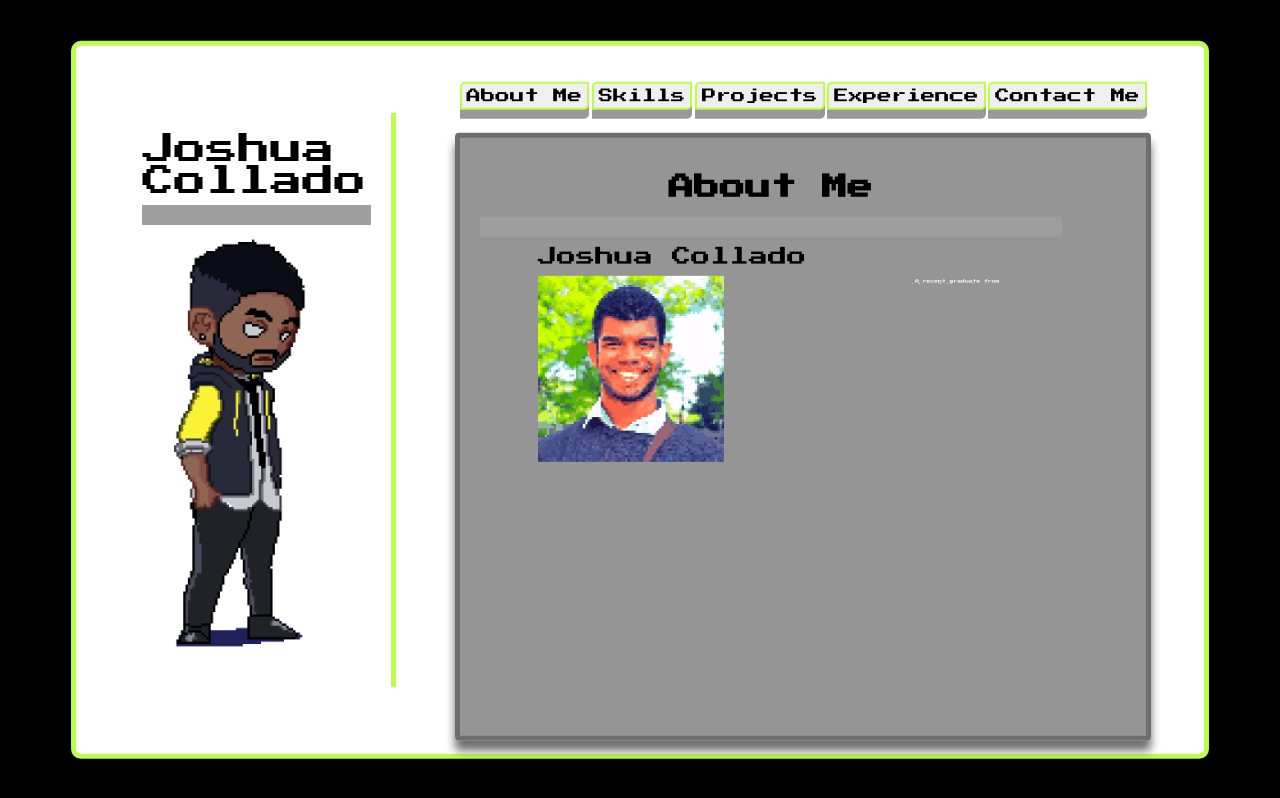
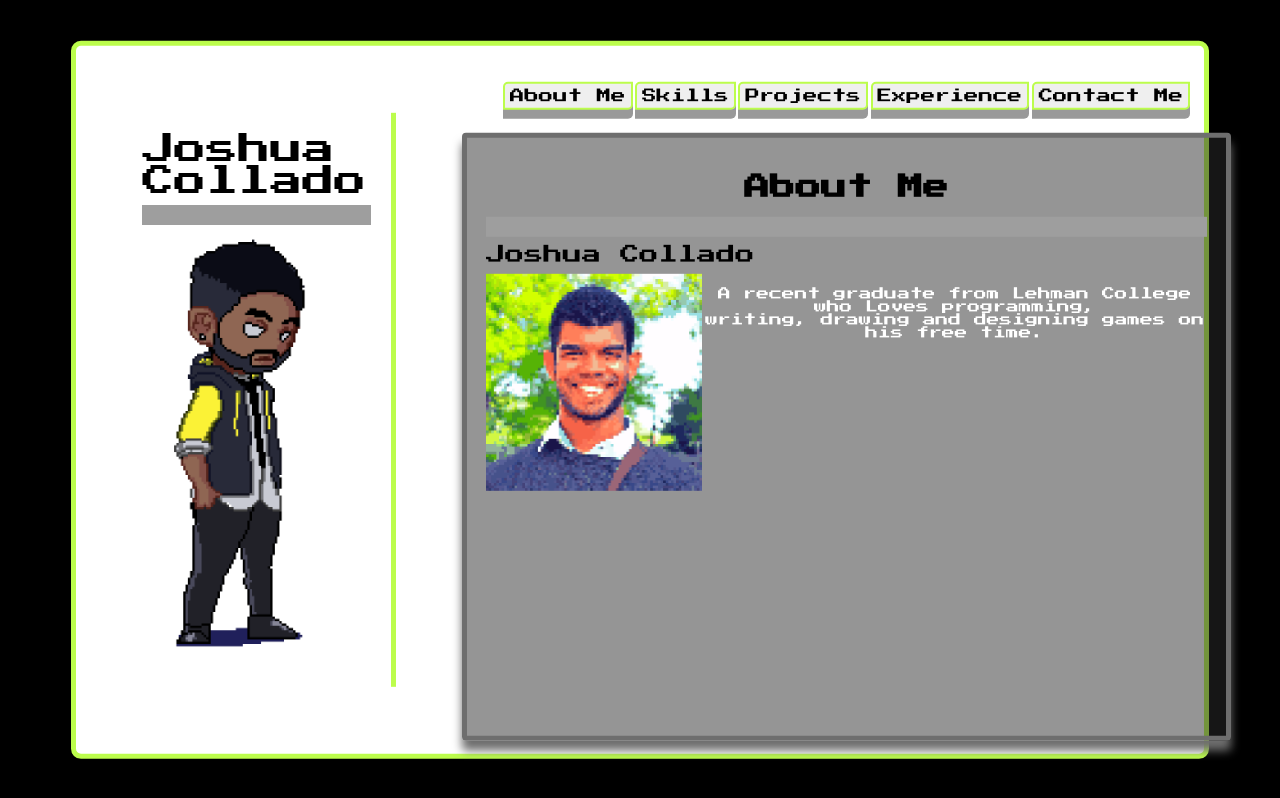
Before and after one commit to jocoso/portfolio-websitev.2, a React (Create React App) app: page / in a window 1280 px wide. Built offline with nearby package versions, Linux system fonts and the light colour scheme; grey boxes are pictures that could not be loaded.

Commit message:
Fixed bug where content area resized with font-size

```diff
--- a/package.json
+++ b/package.json
@@ -6,7 +6,7 @@
     "@testing-library/jest-dom": "^5.16.1",
     "@testing-library/react": "^12.1.2",
     "@testing-library/user-event": "^13.5.0",
-    "babel-eslint": "^10.0.2",
+    "babel-eslint": "^10.1.0",
     "classname": "^0.0.0",
     "classnames": "^2.3.1",
     "eslint": "^6.1.0",
--- a/src/App.css
+++ b/src/App.css
@@ -93,10 +93,11 @@ body{
 
 #content {
   padding: 1.5vw 1.5vw 1.5vw 1.5vw;
-  width: 100%;
+  width: 50em;
   max-width: 85%;
   min-height: 70vh;
   max-height: 70vh;
+  resize: none !important;
   overflow-y: scroll;
   border: 5px solid #6E6E6E;
   background-color: rgba(45, 45, 45, 0.5);
@@ -153,23 +154,20 @@ body{
 /* About Me */
 
 #about-me {
-  font-size: 1.5vw;
-  width: 90%;
+  width: 100%;
 }
 
 .wrapper {
   text-align: center;
-  width: auto;
-  max-width: 80%;
-  margin-left: auto;
-  margin-right: auto;
-  min-height: fit-content;
+  width: 100%;
+  margin: 0;
+  padding: 0;
   display: block;
 
 }
 
 .wrapper > .title {
-  font-size: 1.5vw !important;
+  font-size: 1.5vw;
   padding-bottom: 10px;
   display: block;
   text-align: left;
@@ -177,7 +175,7 @@ body{
 
 
 .wrapper .left {
-  width: 40%;
+  width: 30%;
   float: left;
 }
 
@@ -187,13 +185,20 @@ body{
 }
 
 .wrapper .right {
-  line-height: 1em;
-  font-size: 0.3vw;
-  height: 2em;
-  width: 20%;
+  height: 100%;
+  width: 70%;
   overflow: hidden;
-  margin-bottom: 1em;
-  float: right;
+  font-size: 1vw;
+  text-overflow: ellipsis;
+  white-space:pre-line;
+  float: right
+}
+
+.wrapper .right p {
+  margin-block-start: 1em;
+  margin-block-end: 1em;
+  margin-inline-start: 0px;
+  margin-inline-end: 0px;
 }
 
 
```
Also changed, not shown: 1 other file (tests, documents, lock files or other folders).
